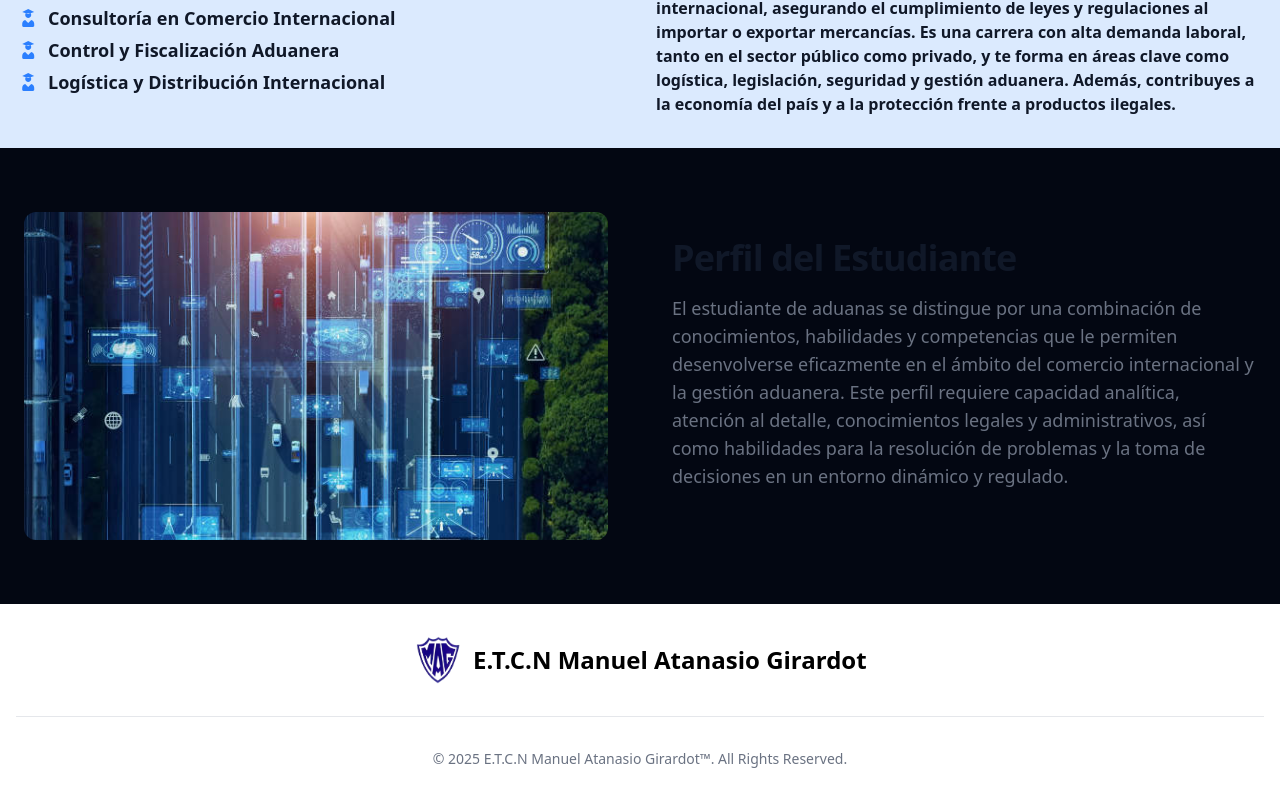
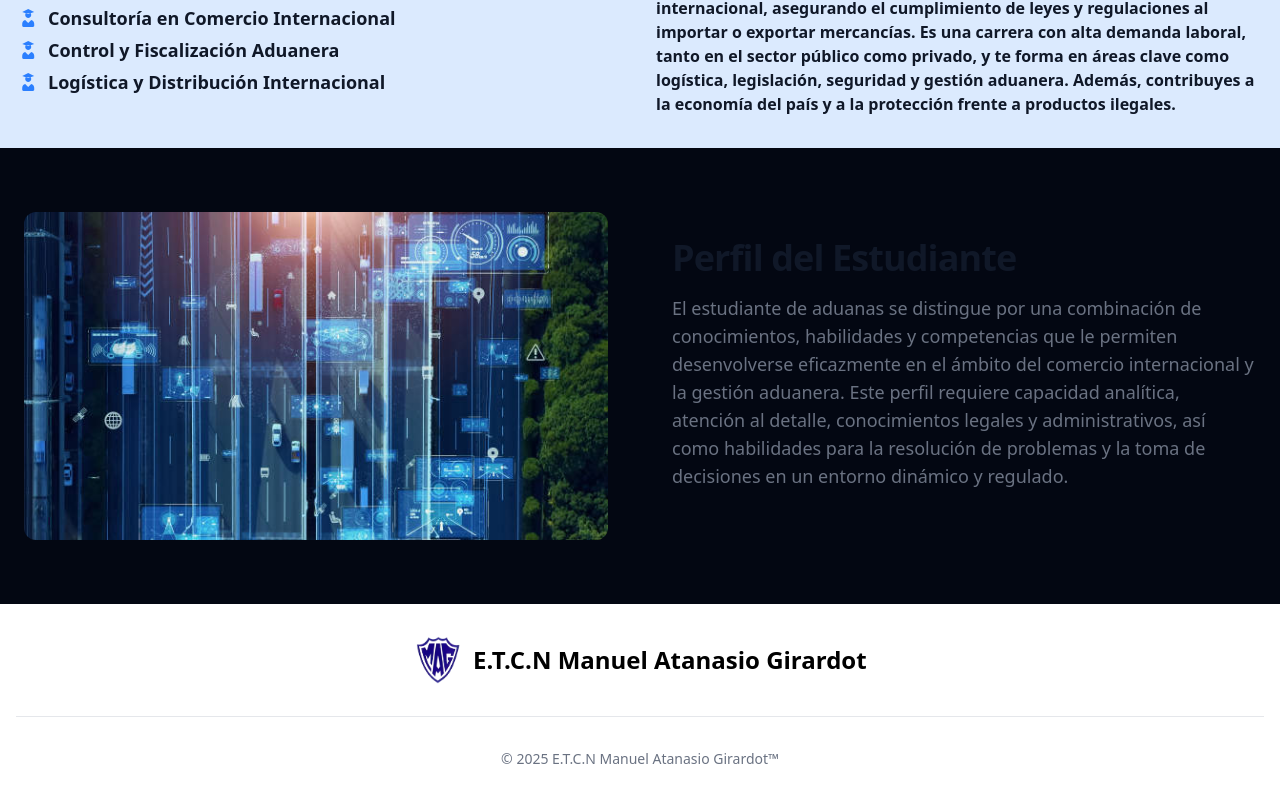
Before and after one commit to jjrojaxx/E.T.N, a Nuxt app: page /blog/aduana in a window 1280 px wide. Shown: the part 3333-4134 px from the top of the page. Built offline with nearby package versions, Linux system fonts and the light colour scheme.

Commit message:
cambio en el footer

```diff
--- a/components/Footer.vue
+++ b/components/Footer.vue
@@ -12,7 +12,7 @@
             </div>
             <hr class="my-6 border-gray-200 sm:mx-auto dark:border-gray-700 lg:my-8" />
             <span class="block text-center text-sm text-gray-500 sm:text-center dark:text-gray-400">© 2025 <NuxtLink
-                    to="/" class="hover:underline">E.T.C.N Manuel Atanasio Girardot™</NuxtLink>. All Rights Reserved.</span>
+                    to="/" class="hover:underline">E.T.C.N Manuel Atanasio Girardot™</NuxtLink></span>
         </div>
     </footer>
 </template>
```
